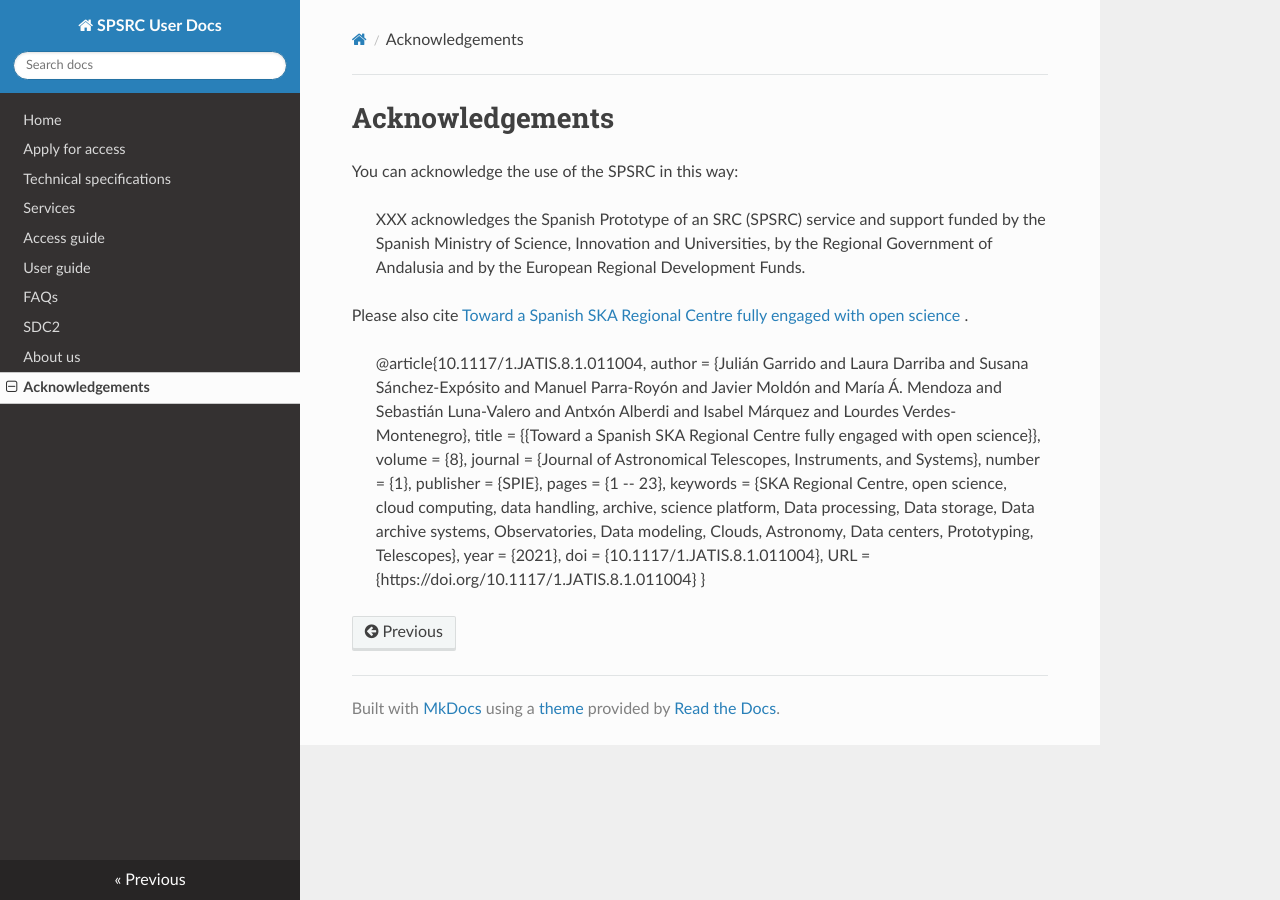
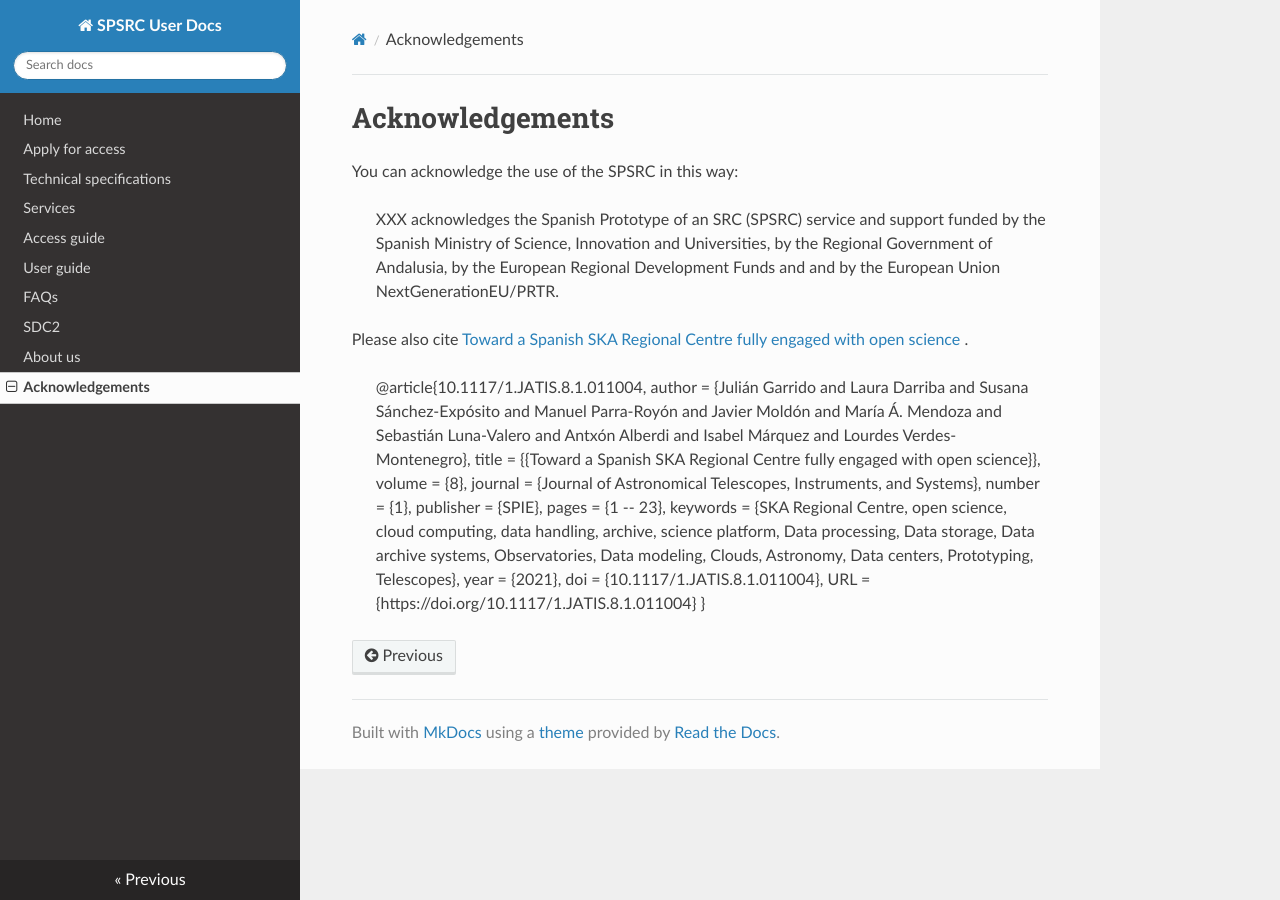
Before and after one commit to espsrc/spsrc_user_docs, an MkDocs documentation site: the page built from docs/acknowledgements.md, in a window 1280 px wide. Built offline with MkDocs 1.6.1, drawn with Linux system fonts in a browser that asks for light colours; nearby versions of some CDN libraries.

Commit message:
Update acknowledgements to include the European Union NextGenerationEU/PRTR

```diff
--- a/docs/acknowledgements.md
+++ b/docs/acknowledgements.md
@@ -2,7 +2,7 @@
 
 You can acknowledge the use of the SPSRC in this way:
 
-> XXX acknowledges the Spanish Prototype of an SRC (SPSRC) service and support funded by the Spanish Ministry of Science, Innovation and Universities, by the Regional Government of Andalusia and by the European Regional Development Funds.
+> XXX acknowledges the Spanish Prototype of an SRC (SPSRC) service and support funded by the Spanish Ministry of Science, Innovation and Universities, by the Regional Government of Andalusia, by the European Regional Development Funds and and by the European Union NextGenerationEU/PRTR.
 
 Please also cite  [Toward a Spanish SKA Regional Centre fully engaged with open science
 ](https://www.spiedigitallibrary.org/journals/journal-of-astronomical-telescopes-instruments-and-systems/volume-8/issue-1?utm_id=sjjatis0422acnbe&spMailingID=8255119&spUserID=NDA5MDI1Mzk5NTU2S0&spJobID=1500281855&spReportId=MTUwMDI4MTg1NQS2#SpecialSectionontheSKAObservatory).
```
